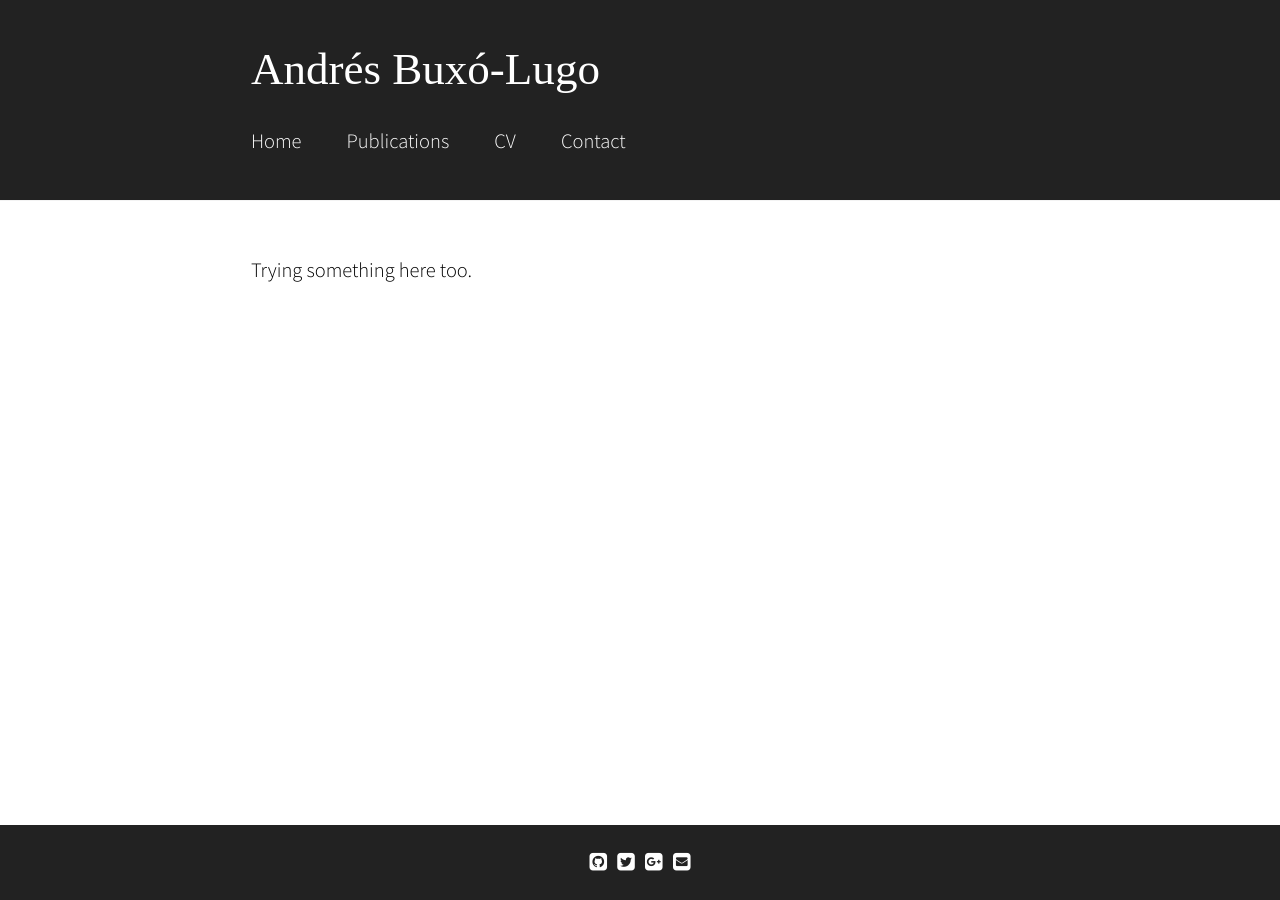
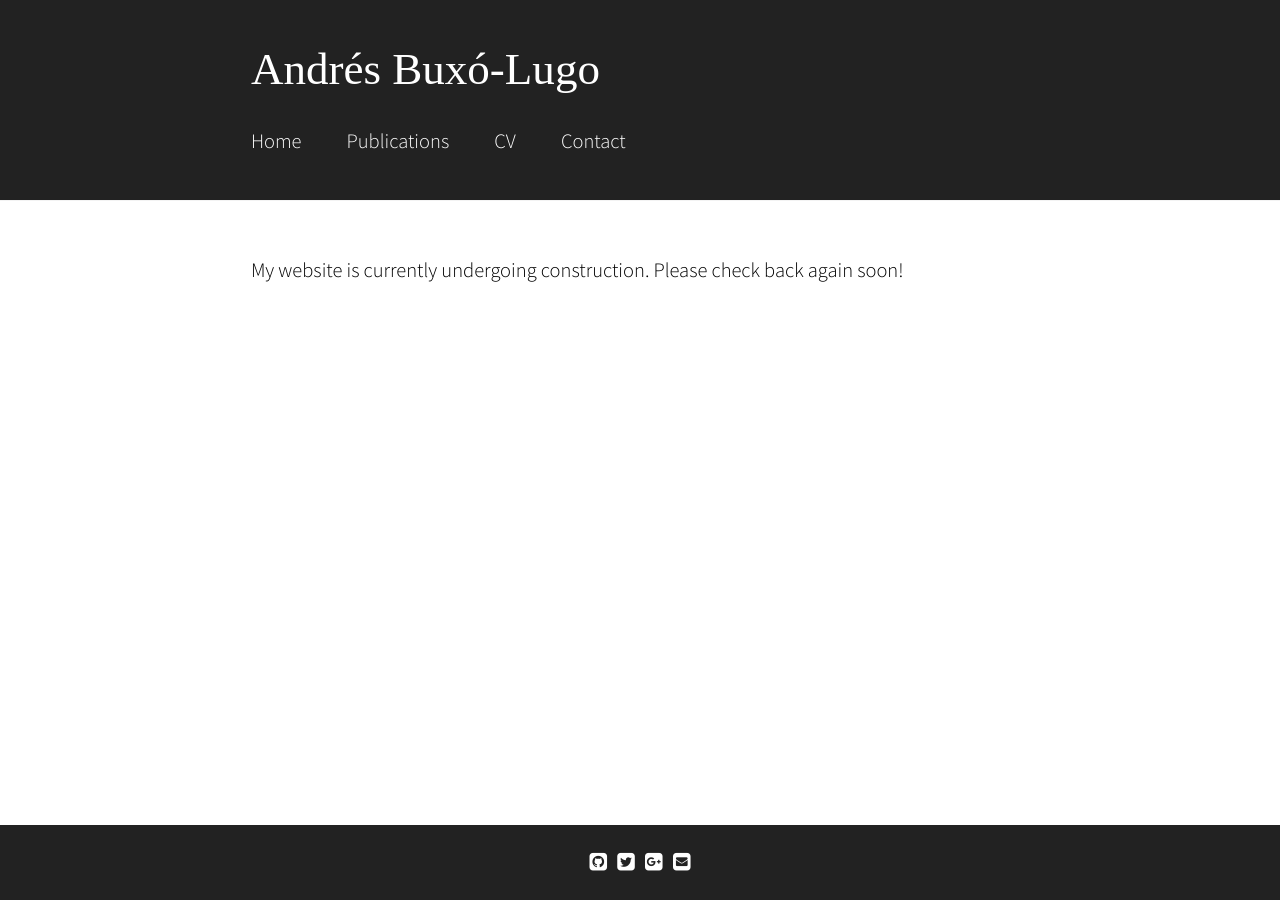
Before and after one commit to abuxolugo/abuxolugo.github.io, a Jekyll site: the page built from index.html, in a window 1280 px wide. Built offline with Jekyll 4.4.1, drawn with Linux system fonts in a browser that asks for light colours; some web fonts are replaced; the list of posts is cut into pages by our own code.

Commit message:
Update index.html

```diff
--- a/index.html
+++ b/index.html
@@ -2,4 +2,4 @@
 layout: default
 ---
 
-Trying something here too.
+My website is currently undergoing construction.  Please check back again soon!
```
